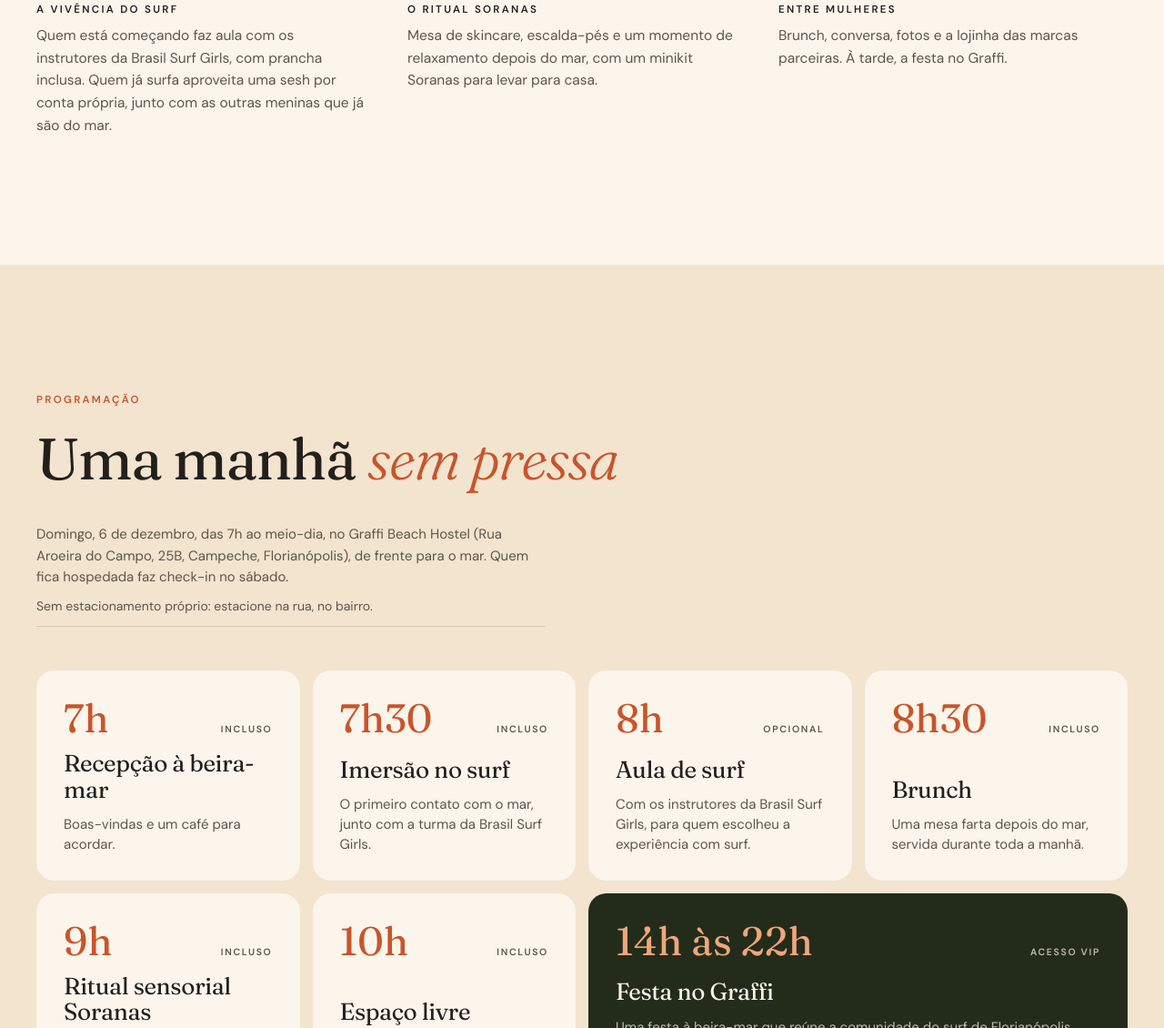
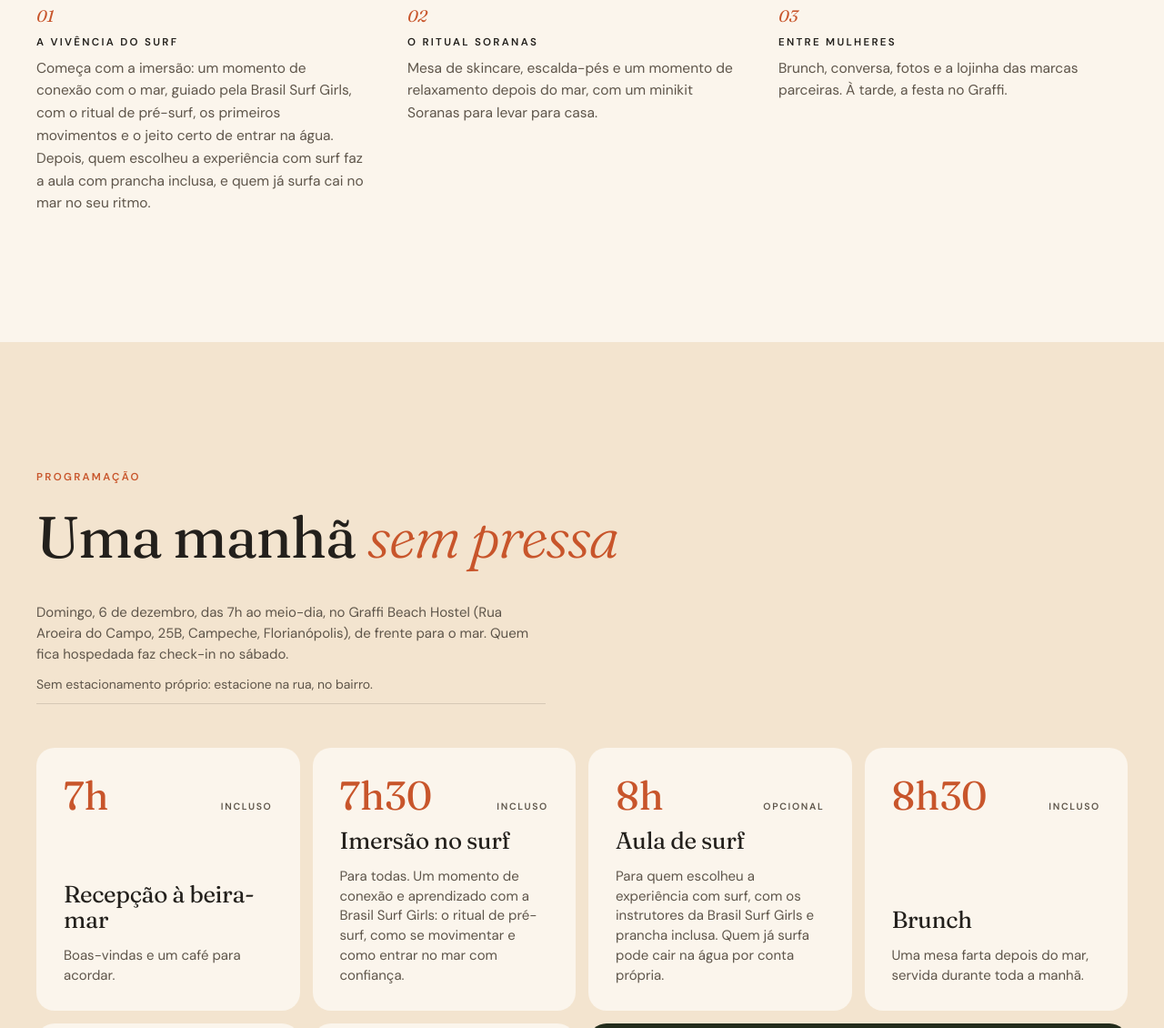
Before and after one commit to soranasbr/soranas-experience, a plain HTML site: page index.html in a window 1280 px wide. Shown: the part 2279-3409 px from the top of the page at 91% size. Drawn offline with Linux system fonts and the light colour scheme.

Commit message:
Revise event descriptions for clarity and detail
Updated descriptions for the Soranas Experience event to enhance clarity and detail.

```diff
--- a/index.html
+++ b/index.html
@@ -405,7 +405,7 @@ src="https://www.facebook.com/tr?id=826724149979272&ev=PageView&noscript=1"/></n
     <span class="cap">A experiência</span>
     <h2>O autocuidado começa <em>no mar</em></h2>
     <div class="mani-row">
-      <p>Soranas e Brasil Surf Girls se juntam para uma manhã à beira-mar: a primeira onda com os instrutores, um ritual de autocuidado com os produtos Soranas e o tempo de estar entre mulheres que amam o mar.</p>
+      <p>Soranas e Brasil Surf Girls se juntam para uma manhã à beira-mar: uma imersão no surf para se conectar com o mar, um ritual de autocuidado com os produtos Soranas e o tempo de estar entre mulheres que amam o mar.</p>
       <div class="pills"><a class="pill" href="#o-dia">Ver a programação</a><a class="pill" href="#ingressos">Ver os ingressos</a></div>
     </div>
   </div>
@@ -415,7 +415,7 @@ src="https://www.facebook.com/tr?id=826724149979272&ev=PageView&noscript=1"/></n
   <div class="wrap">
     <div class="trio-head"><h2>Como é o <em>dia</em></h2><span class="cap muted">06.12 · Florianópolis</span></div>
     <div class="trio-g">
-      <div><div class="ph"><img src="site-soranas-completo/surf-bsg-sorriso.webp" alt="Aluna da Brasil Surf Girls de pé na prancha, sorrindo" loading="lazy" decoding="async"></div><span class="n">01</span><h3>A vivência do surf</h3><p>Quem está começando faz aula com os instrutores da Brasil Surf Girls, com prancha inclusa. Quem já surfa aproveita uma sesh por conta própria, junto com as outras meninas que já são do mar.</p></div>
+      <div><div class="ph"><img src="site-soranas-completo/surf-bsg-sorriso.webp" alt="Aluna da Brasil Surf Girls de pé na prancha, sorrindo" loading="lazy" decoding="async"></div><span class="n">01</span><h3>A vivência do surf</h3><p>Começa com a imersão: um momento de conexão com o mar, guiado pela Brasil Surf Girls, com o ritual de pré-surf, os primeiros movimentos e o jeito certo de entrar na água. Depois, quem escolheu a experiência com surf faz a aula com prancha inclusa, e quem já surfa cai no mar no seu ritmo.</p></div>
       <div><div class="ph"><img src="site-soranas-completo/sor-kit.webp" alt="Caixa Soranas com vela, sal de banho e body splash" loading="lazy" decoding="async"></div><span class="n">02</span><h3>O ritual Soranas</h3><p>Mesa de skincare, escalda-pés e um momento de relaxamento depois do mar, com um minikit Soranas para levar para casa.</p></div>
       <div><div class="ph"><img src="site-soranas-completo/sor-meninas-bones.webp" alt="As meninas da Soranas de boné, sorrindo com o body splash na mão" style="object-position:50% 35%" loading="lazy" decoding="async"></div><span class="n">03</span><h3>Entre mulheres</h3><p>Brunch, conversa, fotos e a lojinha das marcas parceiras. À tarde, a festa no Graffi.</p></div>
     </div>
@@ -431,8 +431,8 @@ src="https://www.facebook.com/tr?id=826724149979272&ev=PageView&noscript=1"/></n
     </div>
     <div class="prog-g">
       <div class="row"><div class="top"><span class="t">7h</span><span class="k">Incluso</span></div><h3>Recepção à beira-mar</h3><p>Boas-vindas e um café para acordar.</p></div>
-      <div class="row"><div class="top"><span class="t">7h30</span><span class="k">Incluso</span></div><h3>Imersão no surf</h3><p>O primeiro contato com o mar, junto com a turma da Brasil Surf Girls.</p></div>
-      <div class="row"><div class="top"><span class="t">8h</span><span class="k opt">Opcional</span></div><h3>Aula de surf</h3><p>Com os instrutores da Brasil Surf Girls, para quem escolheu a experiência com surf.</p></div>
+      <div class="row"><div class="top"><span class="t">7h30</span><span class="k">Incluso</span></div><h3>Imersão no surf</h3><p>Para todas. Um momento de conexão e aprendizado com a Brasil Surf Girls: o ritual de pré-surf, como se movimentar e como entrar no mar com confiança.</p></div>
+      <div class="row"><div class="top"><span class="t">8h</span><span class="k opt">Opcional</span></div><h3>Aula de surf</h3><p>Para quem escolheu a experiência com surf, com os instrutores da Brasil Surf Girls e prancha inclusa. Quem já surfa pode cair na água por conta própria.</p></div>
       <div class="row"><div class="top"><span class="t">8h30</span><span class="k">Incluso</span></div><h3>Brunch</h3><p>Uma mesa farta depois do mar, servida durante toda a manhã.</p></div>
       <div class="row"><div class="top"><span class="t">9h</span><span class="k">Incluso</span></div><h3>Ritual sensorial Soranas</h3><p>Skincare, escalda-pés e relaxamento.</p></div>
       <div class="row"><div class="top"><span class="t">10h</span><span class="k">Incluso</span></div><h3>Espaço livre</h3><p>Conversas, fotos, a lojinha e o brunch ainda servido.</p></div>
@@ -529,7 +529,7 @@ src="https://www.facebook.com/tr?id=826724149979272&ev=PageView&noscript=1"/></n
     <div class="who-head"><h2>Quem faz <em>acontecer</em></h2><p>Três marcas, um encontro.</p></div>
     <div class="who-g">
       <div><div class="ph"><img src="site-soranas-completo/sor-meninas.webp" alt="As meninas da Soranas sorrindo atrás da mesa de produtos" loading="lazy" decoding="async"></div><h3>Soranas</h3><p>Quem idealizou e realiza a Soranas Experience. Marca 100% natural e orgânica, com cosméticos de ativos botânicos e aromaterapia, que criou este encontro para unir o mar e o autocuidado. Conduz o ritual e cuida de cada detalhe do dia.</p></div>
-      <div><div class="ph"><img src="site-soranas-completo/grupo-bsg.webp" alt="Turma da Brasil Surf Girls na areia" style="object-position:50% 35%" loading="lazy" decoding="async"></div><h3>Brasil Surf Girls</h3><p>Mais que uma marca, um movimento. Nasceu para popularizar o surf entre mulheres, de todas as idades e histórias, e virou uma grande comunidade de mulheres incríveis em uma relação única com o mar. Parceira oficial, conduz a aula de surf.</p></div>
+      <div><div class="ph"><img src="site-soranas-completo/grupo-bsg.webp" alt="Turma da Brasil Surf Girls na areia" style="object-position:50% 35%" loading="lazy" decoding="async"></div><h3>Brasil Surf Girls</h3><p>Mais que uma marca, um movimento. Nasceu para popularizar o surf entre mulheres, de todas as idades e histórias, e virou uma grande comunidade de mulheres incríveis em uma relação única com o mar. Parceira oficial, conduz a imersão e a aula de surf.</p></div>
       <div><div class="ph"><img src="site-soranas-completo/graffi-brinde.webp" alt="Amigos brindando de frente para o mar no Graffi Beach Hostel" style="object-position:50% 62%" loading="lazy" decoding="async"></div><h3>Graffi Beach Hostel</h3><p>Hostel pé na areia que reúne gente de todo canto em Florianópolis. Recebe a experiência de braços abertos, com hospedagem de frente para o mar e a festa que continua depois do meio-dia.</p></div>
     </div>
   </div>
@@ -553,7 +553,7 @@ src="https://www.facebook.com/tr?id=826724149979272&ev=PageView&noscript=1"/></n
       <a class="btn light" href="https://wa.me/5521972979742">Chamar no WhatsApp <span class="ar"><svg width="16" height="16" viewBox="0 0 24 24" fill="none" stroke="#FBF5EC" stroke-width="2" aria-hidden="true"><path d="M5 12h14M13 6l6 6-6 6"></path></svg></span></a>
     </div>
     <div class="faq-l">
-      <details><summary>Preciso saber surfar?</summary><p>Não. A imersão no mar é para todas. A aula, para iniciantes, é opcional: com os instrutores da Brasil Surf Girls e prancha inclusa.</p></details>
+      <details><summary>Preciso saber surfar?</summary><p>Não. A imersão é para todas, mesmo para quem nunca subiu numa prancha. A aula, para iniciantes, é opcional: com os instrutores da Brasil Surf Girls e prancha inclusa.</p></details>
       <details><summary>Posso ir sozinha?</summary><p>Claro! Muitas mulheres vêm sozinhas, e a manhã é pensada para você se enturmar.</p></details>
       <details><summary>Já surfo. Posso levar minha prancha?</summary><p>Pode. Escolha a experiência sem aula e aproveite o mar no seu ritmo.</p></details>
       <details><summary>Como funciona o pagamento?</summary><p>O pagamento é feito pelo Mercado Pago, por Pix ou cartão. No checkout aparece o nome Helena Mantoani, parceira da Soranas e organizadora do evento. Depois de pagar, envie o comprovante no WhatsApp para receber sua confirmação.</p></details>
```
